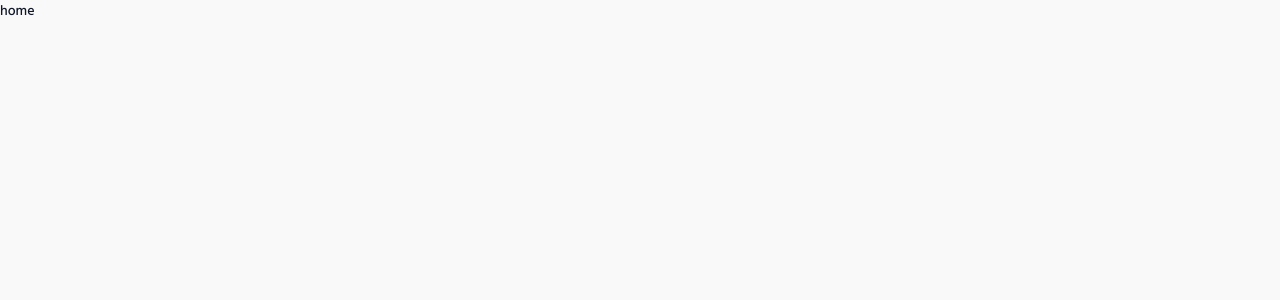
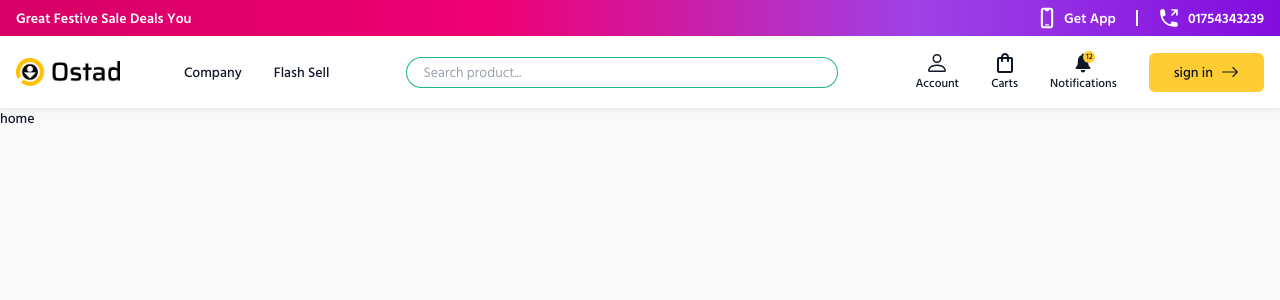
Before and after one commit to Mdjuealhossain/Medi-source, a Next.js app: page / in a window 1280 px wide. Shown: the top 300 px of the page. Built offline with nearby package versions, Linux system fonts and the light colour scheme.

Commit message:
fix: header

```diff
--- a/src/components/Button/index.js
+++ b/src/components/Button/index.js
@@ -1,7 +1,7 @@
 import React from "react";
 
 const Button = ({ children, className, size = "medium" }) => {
-    return <button className={`${className} z-10 border border-transparent text-body2 cursor-pointer font-semibold rounded-md ${size == "small" ? " px-4 py-1.5" : size == "medium" ? " px-6 py-2" : size == "large" ? " px-6 py-3" : ""}`}>{children}</button>;
+    return <button className={`${className} z-10 border border-transparent cursor-pointer rounded-md ${size == "small" ? " px-4 py-1.5" : size == "medium" ? " px-6 py-2" : size == "large" ? " px-6 py-3" : ""}`}>{children}</button>;
 };
 
 export default Button;
--- a/src/layouts/AppLayout/index.js
+++ b/src/layouts/AppLayout/index.js
@@ -1,8 +1,10 @@
+import NavBar from "@/widget/NavBar";
 import React from "react";
 
 const AppLayout = ({ children }) => {
     return (
         <div className=" relative">
+            <NavBar />
             <div>{children}</div>
         </div>
     );
--- /dev/null
+++ b/src/widget/NavBar/PcNav/index.js
@@ -0,0 +1,71 @@
+"use client";
+import React, { useState } from "react";
+import Image from "next/image";
+import Link from "next/link";
+import { BsArrowRight, BsPerson } from "react-icons/bs";
+import { MdOutlineShoppingBag } from "react-icons/md";
+import { IoIosNotifications } from "react-icons/io";
+
+import Button from "@/components/Button";
+
+const PcNav = () => {
+    const [isOpen, setIsOpen] = useState(false);
+
+    const toggleDropdown = () => {
+        setIsOpen(!isOpen);
+    };
+    return (
+        <div className="w-full flex items-center z-50 top-0 transition-all duration-[400ms] ease-out">
+            <div className="w-full h-full shadow-[0px_2px_4px_0px_rgba(0,0,0,0.08)] bg-paper_bg">
+                <div className="w-full max-w-xl mx-auto px-4">
+                    <div className="w-full h-[4.5rem]  flex justify-between items-center gap-2 ">
+                        <div className=" flex items-center gap-16">
+                            <Link href={"/"}>
+                                <Image height={28} width={104} alt="logo" src={"/assets/logos/2024-03-20T04-26-32.799Z-ostad_logo_light@512x (2).png"} className=" h-7 w-auto" />
+                            </Link>
+                            <div className=" md:flex hidden items-center justify-start gap-8 relative ">
+                                <Link href={"/free-course"}>Company</Link>
+                                <Link href={"/free-course"}>Flash Sell</Link>
+                            </div>
+                        </div>
+                        <div>
+                            <input placeholder="Search product..." type="text" name="name" className={`focus:ring-1 w-430 text-body1 placeholder:font-normal font-normal focus:ring-success_main hover:ring-success_main hover:shadow-input focus:shadow-input px-4 py-1  bg-white rounded-full focus:outline-none ring-1 ring-success_main focus:border-transparent`} />
+                        </div>
+                        <div className=" flex items-center gap-8">
+                            <Link href={"#"}>
+                                <button className=" flex flex-col items-center justify-center text-body2">
+                                    <BsPerson className="w-6 h-6" />
+                                    Account
+                                </button>
+                            </Link>
+                            <Link href={"#"}>
+                                <button className=" flex flex-col items-center justify-center text-body2">
+                                    <MdOutlineShoppingBag className="w-6 h-6" />
+                                    Carts
+                                </button>
+                            </Link>
+                            <Link href={"#"}>
+                                <button className=" flex flex-col items-center justify-center text-body2">
+                                    <div className=" relative">
+                                        <IoIosNotifications className="w-6 h-6" />
+                                        <div className=" rounded-full bg-warning_main h-3 w-3 absolute -top-0 -right-0 text-xxs flex justify-center items-center">12</div>
+                                    </div>
+                                    Notifications
+                                </button>
+                            </Link>
+
+                            <Link href={"/login"}>
+                                <Button className={" bg-warning_main hover:bg-warning_dark flex items-center justify-center gap-2"}>
+                                    sign in
+                                    <BsArrowRight size={18} />
+                                </Button>
+                            </Link>
+                        </div>
+                    </div>
+                </div>
+            </div>
+        </div>
+    );
+};
+
+export default PcNav;
--- /dev/null
+++ b/src/widget/NavBar/SlimNavbarForTopArea/index.js
@@ -0,0 +1,35 @@
+"use client";
+import React from "react";
+import Link from "next/link";
+import { Typewriter } from "react-simple-typewriter";
+import { HiDevicePhoneMobile, HiMiniPhoneArrowUpRight } from "react-icons/hi2";
+
+const SlimNavbarForTopArea = () => {
+    return (
+        <div className="h-[36px] bg-gradient-to-tr bg-slim-nav bg-cover">
+            <div className="container mx-auto max-w-xl px-4 h-full flex justify-between  items-center text-white font-semibold text-subtitle2">
+                <div>
+                    <Typewriter words={["Great Festive Sale Deals You Can’t Miss", "Welcome to my App"]} loop={true} cursor cursorStyle="|" typeSpeed={50} deleteSpeed={50} delaySpeed={3000} />
+                </div>
+                <div className=" flex items-center gap-3 lg:gap-5">
+                    <Link href={"#"}>
+                        <div className="flex items-center gap-1.5  hover:cursor-pointer">
+                            <HiDevicePhoneMobile size={22} />
+                            <p>Get App</p>
+                        </div>
+                    </Link>
+                    <div className="h-4 border-l-2"></div>
+
+                    <Link href={"#"}>
+                        <div className="flex items-center gap-2 hover:cursor-pointer">
+                            <HiMiniPhoneArrowUpRight size={22} />
+                            <p>01754343239</p>
+                        </div>
+                    </Link>
+                </div>
+            </div>
+        </div>
+    );
+};
+
+export default SlimNavbarForTopArea;
--- /dev/null
+++ b/src/widget/NavBar/index.js
@@ -0,0 +1,18 @@
+import React from "react";
+import SlimNavbarForTopArea from "./SlimNavbarForTopArea";
+import PcNav from "./PcNav";
+
+const NavBar = () => {
+    return (
+        <div>
+            {/* for pc start*/}
+            <div className="large-screen">
+                <SlimNavbarForTopArea />
+                <PcNav />
+            </div>
+            {/* for pc end*/}
+        </div>
+    );
+};
+
+export default NavBar;
--- a/tailwind.config.mjs
+++ b/tailwind.config.mjs
@@ -91,7 +91,7 @@ module.exports = {
         },
         backgroundImage: {
             xs: "linear-gradient(180deg, #827DFB 0%, #5852FA 47%,#221DA8 100%)",
-            "custom-gradient": "linear-gradient(45deg, hsl(60deg 47% 93%) 0%, hsl(68deg 48% 93%) 11%, hsl(75deg 48% 94%) 22%, hsl(83deg 48% 95%) 33%, hsl(92deg 47% 95%) 44%, hsl(101deg 46% 96%) 56%, hsl(111deg 44% 96%) 67%, hsl(122deg 42% 97%) 78%, hsl(132deg 43% 97%) 89%, hsl(140deg 43% 97%) 100%)",
+            "slim-nav": "linear-gradient(90deg, #D90068 3.51%, #EF0073 38.69%, #9E42E7 71.85%, #820CDE 99.99%)",
             "mega-gradient": "linear-gradient(to right, rgba(139, 196, 63, .1) 50%, #ffffff 50%)",
             "emplyee-card": "linear-gradient(to bottom, #ffffff 5%, #EEEEEE 95%)",
             leader: "linear-gradient(to top left, #ffffff 5%, rgba(139, 196, 63, .4) 95%)",
@@ -225,7 +225,7 @@ module.exports = {
                 ".text-body2": {
                     fontSize: theme("fontSize.xs"),
                     "@screen 2xl": {
-                        fontSize: theme("fontSize.sm"), // Large screen
+                        fontSize: theme("fontSize.xs"), // Large screen
                     },
                 },
                 ".text-caption": {
```
Also changed, not shown: package.json (+8 -6 lines), 1 other file (tests, documents, lock files or other folders).
